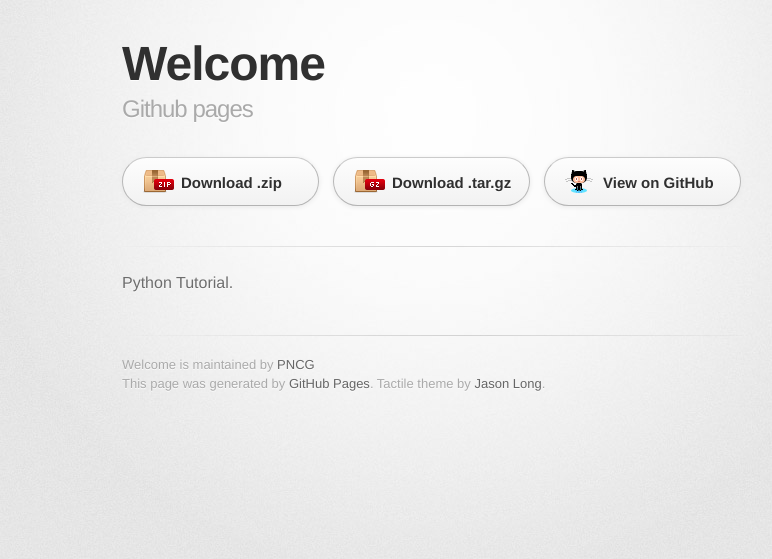
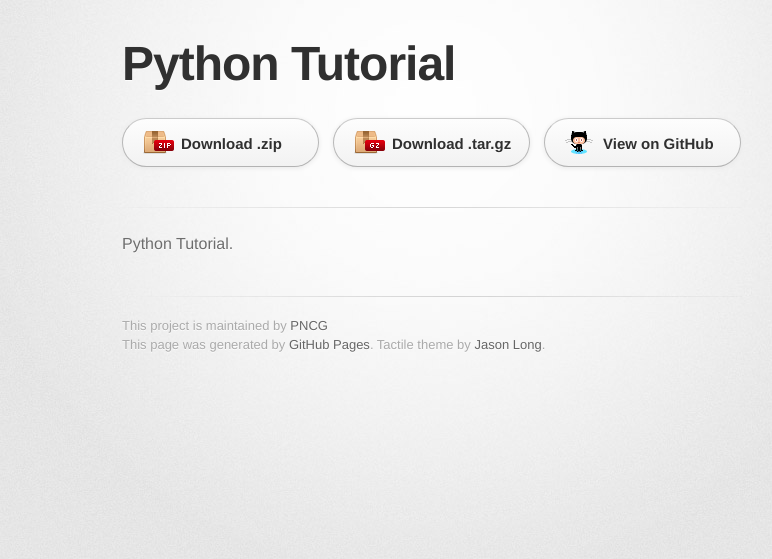
Before and after one commit to somyamani/Python_Tutorial, a Jekyll site: the page index.html, which Jekyll copies as it is, in a window 1280 px wide. Shown: the top 559 px of the page, without its empty margins (208-980 px from the left). Built offline with Jekyll 4.4.1, drawn with Linux system fonts in a browser that asks for light colours; some web fonts are replaced; Markdown is read by kramdown in place of the engine named in the settings.

Commit message:
Fixed index.html.

```diff
--- a/index.html
+++ b/index.html
@@ -18,8 +18,7 @@
       <div class="inner">
 
         <header>
-          <h1>Welcome</h1>
-          <h2>Github pages</h2>
+          <h1>Python Tutorial</h1>
         </header>
 
         <section id="downloads" class="clearfix">
@@ -35,7 +34,7 @@
         </section>
 
         <footer>
-          Welcome is maintained by <a href="https://github.com/PNCG">PNCG</a><br>
+          This project is maintained by <a href="https://github.com/PNCG">PNCG</a><br>
           This page was generated by <a href="http://pages.github.com">GitHub Pages</a>. Tactile theme by <a href="https://twitter.com/jasonlong">Jason Long</a>.
         </footer>
 
```
Also changed, not shown: 1 other file.
